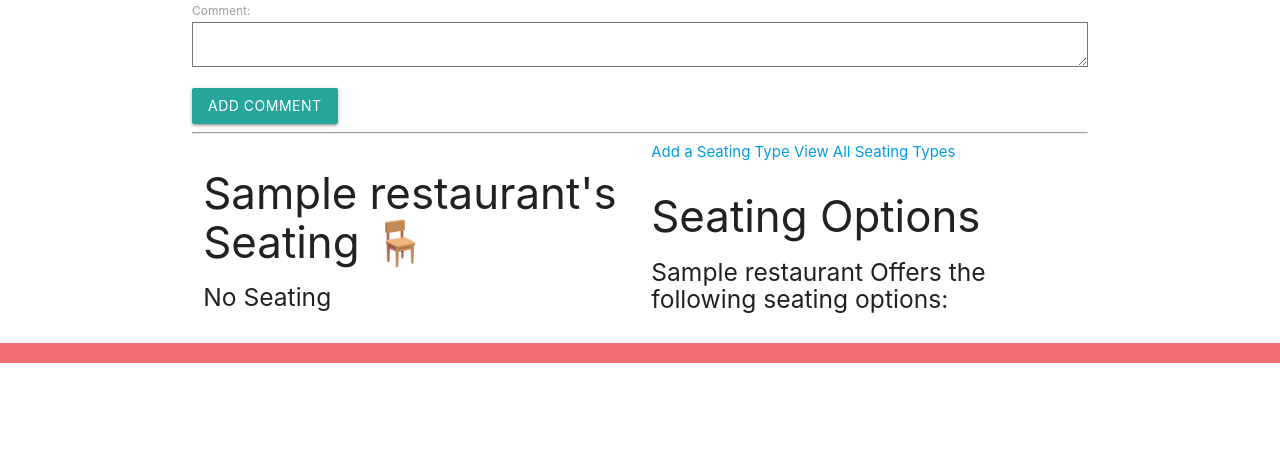
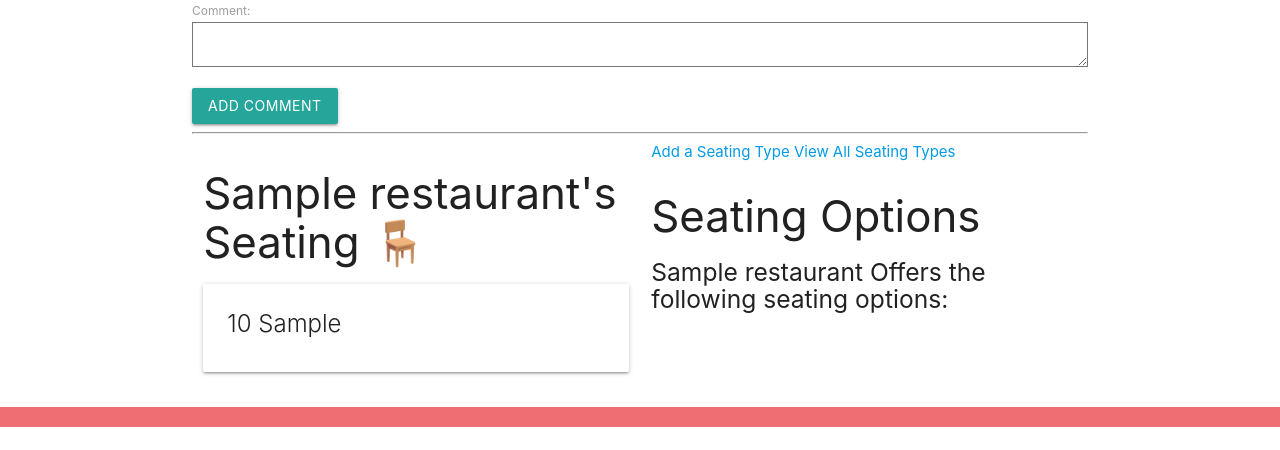
Before and after one commit to nsaltamachia/p3, a Django app: page /restaurants/1/ in a window 1280 px wide. Shown: the part 980-1430 px from the top of the page. Before the commit the page ends 1343 px from the top, so only its background shows below. Run offline with Django 4.2, Linux system fonts and the light colour scheme; tables that the repository leaves empty hold one stand-in row (values such as "Sample post").

Commit message:
fix some issue with the pull overwriting some changes

```diff
--- a/main_app/templates/restaurants/detail.html
+++ b/main_app/templates/restaurants/detail.html
@@ -81,13 +81,14 @@
 <div class="row">
   <div class="col s6">
     <h3>{{ restaurant.name }}'s Seating 🪑</h3>
-    {% if restaurant.seatings.count %}
-      {% for seating in restaurant.seatings.all %}
+    {% if restaurant.seats.count %}
+      {% for seat in restaurant.seats.all %}
         <div class="card">
           <div class="card-content">
             <span class="card-title">
-              <span>{{ seating.indoor }}</span> {{ seating.type }}
-            </span>
+              <span class="card-title">
+                <span>{{ seat.table_capacity }}</span> {{ seat.table_type }}
+              </span>
           </div>
         </div>
       {% endfor %}
@@ -97,19 +98,20 @@
   </div>
   <!-- Available toys will come after this line -->
   <div class="col s6">
-  <a href="{% url 'seating_create' %}">Add a Seating Type</a>
-  <a href="{% url 'seating_index' %}">View All Seating Types</a>
+  <a href="{% url 'seat_create' %}">Add a Seating Type</a>
+  <a href="{% url 'seat_list' %}">View All Seating Types</a>
   <h3>Seating Options</h3>
-  {% if seatings.count %}
-    {% for seating in seatings.all %}
+  {% if seats.count %}
+    {% for seat in seats.all %}
       <div class="card">
         <div class="card-content">
           <span class="card-title">
-            <span>{{ seating.indoor }}</span> {{ seating.type }}
-          </span>
+            <span class="card-title">
+              <span>{{ seat.table_capacity }}</span> {{ seat.table_type }}
+            </span>
         </div>
         <div class="card-action">
-          <form action="{% url 'assoc_seating' restaurant.id seating.id %}" method="POST">
+          <form action="{% url 'assoc_seat' restaurant.id seat.id %}" method="POST">
             {% csrf_token %}
             <button type="submit" class="btn">Add</button>
           </form>
```
